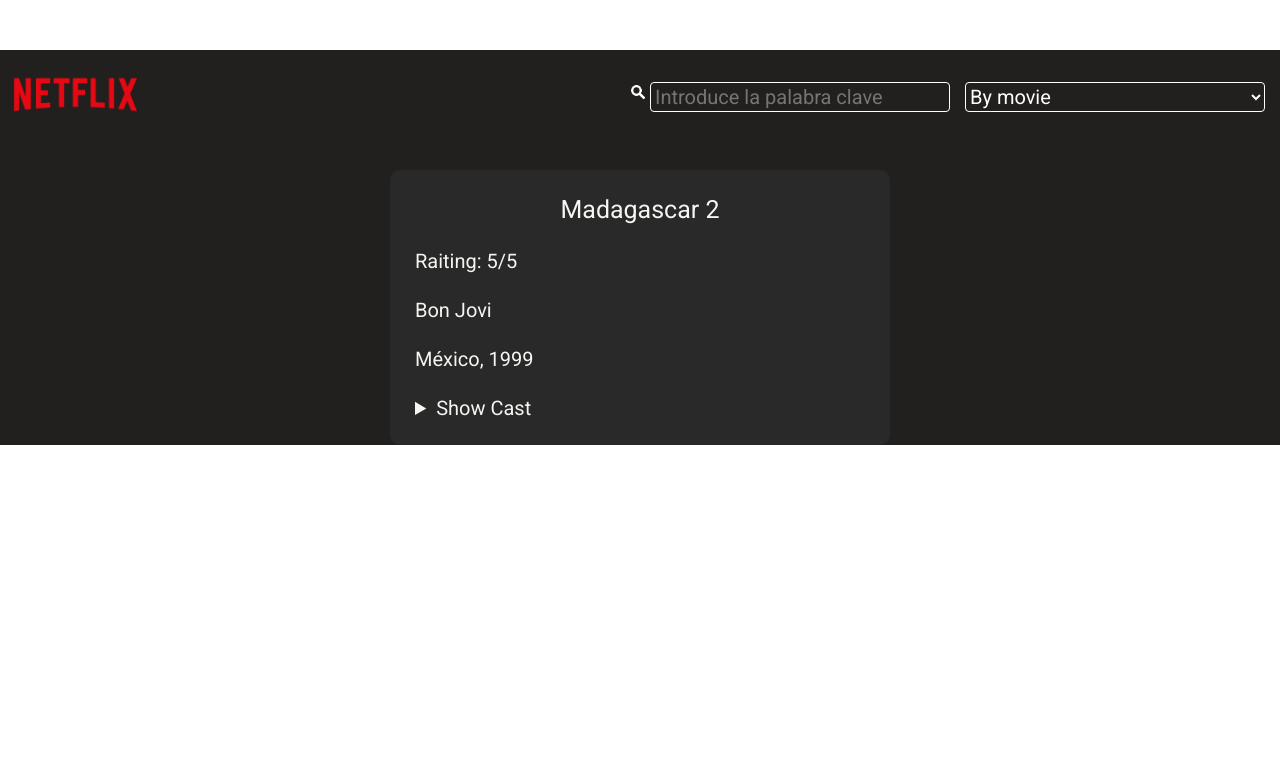
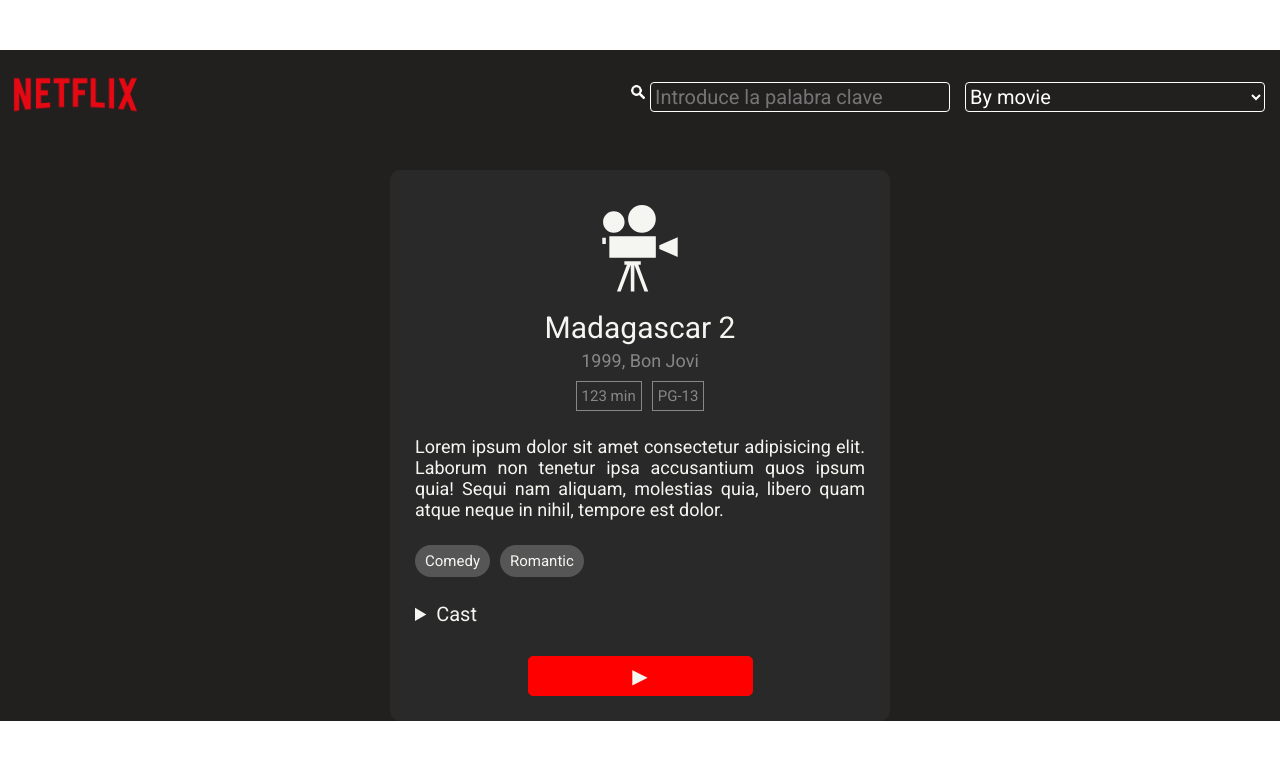
Before and after one commit to EinarLop/NetflixClone, a React (Create React App) app: page / in a window 1280 px wide. Shown: the top 760 px of the page. Built offline with nearby package versions, Linux system fonts and the light colour scheme.

Commit message:
Movie Card

```diff
--- a/package.json
+++ b/package.json
@@ -9,6 +9,7 @@
     "node-sass": "^6.0.0",
     "react": "^17.0.2",
     "react-dom": "^17.0.2",
+    "react-icons": "^4.2.0",
     "react-scripts": "4.0.3",
     "web-vitals": "^1.1.2"
   },
--- a/src/Components/MovieCard/MovieCard.jsx
+++ b/src/Components/MovieCard/MovieCard.jsx
@@ -1,19 +1,58 @@
 import styles from "./MovieCard.module.scss"
+import { GiFilmProjector, GiTv } from "react-icons/gi"
+
 
 const MovieCard = () => {
   return (
     <div className={styles.Wrapper}>
+      <div className={styles.IconContainer}>
+        <GiFilmProjector className={styles.Icon} />
+      </div>
+
+
+
+      {/* <GiTv className={styles.Icon} /> */}
       <p className={styles.Title}> Madagascar 2</p>
-      <p className={styles.Rating}> Raiting: 5/5</p>
-      <p className={styles.Director}> Bon Jovi</p>
-      <p className={styles.Country}> México, 1999</p>
-      <details >
+      <p className={styles.YearDirector}>1999, Bon Jovi</p>
+      <div className={styles.DurationRatingContainer}>
 
-        <summary className={styles.Cast}>Show Cast</summary>
+        <p className={styles.Duration}>123 min</p>
+        <p className={styles.Rating}> PG-13</p>
+
+      </div>
+
+
+
+      <p className={styles.Description}>
+        Lorem ipsum dolor sit amet consectetur adipisicing elit.
+        Laborum non tenetur ipsa accusantium quos ipsum quia!
+        Sequi nam aliquam, molestias quia, libero quam atque neque in nihil,
+      tempore est dolor.</p>
+      {/* <p className={styles.Rating}> Raiting: 5/5</p> */}
+
+
+      <div className={styles.GenresContainer}>
+
+        <p className={styles.Genre}>Comedy </p>
+        <p className={styles.Genre}>Romantic</p>
+
+      </div>
+
+      <details className={styles.Cast} >
+        <summary className={styles.ShowCast}>Cast</summary>
         <div className={styles.CastList}>
-          Shrek
+          <p className={styles.Actor}>Joe Rogan</p>
+          <p className={styles.Actor}>Joe Rogan</p>
+          <p className={styles.Actor}>Joe Rogan</p>
+          <p className={styles.Actor}>Joe Rogan</p>
+          <p className={styles.Actor}>Joe Rogan</p>
+          <p className={styles.Actor}>Joe Rogan</p>
         </div>
       </details>
+
+
+
+      <button className={styles.Button}>▶</button>
 
 
     </div>
--- a/src/Components/MovieCard/MovieCard.module.scss
+++ b/src/Components/MovieCard/MovieCard.module.scss
@@ -8,25 +8,24 @@
   background-color: #292929;
 }
 .Title,
-.Rating,
 .Director,
 .Country,
 .Year {
   width: 100%;
-  margin-bottom: 25px;
 }
 .Title {
-  font-size: 2.5rem;
+  font-size: 3rem;
   width: 100%;
   text-align: center;
+  margin-bottom: 5px;
 }
 
-.Rating {
-  font-size: 2rem;
-}
-
-.Director {
-  font-size: 2rem;
+.YearDirector {
+  font-size: 1.8rem;
+  text-align: center;
+  color: #888787;
+  width: 100%;
+  margin-bottom: 10px;
 }
 
 .Country {
@@ -37,10 +36,92 @@
   font-size: 2rem;
 }
 
+.ShowCast {
+  font-size: 2rem;
+  margin-bottom: 15px;
+  width: 100%;
+}
+
 .Cast {
-  font-size: 2rem;
+  width: 100%;
+  margin-bottom: 15px;
 }
 .CastList {
-  color: red;
+  display: flex;
+  justify-content: space-between;
+  gap: 10px;
+  flex-wrap: wrap;
+  margin-bottom: 25px;
+}
+
+.Actor {
+  font-size: 1.8rem;
+  &::before {
+    content: "★";
+    color: rgb(238, 215, 5);
+    margin-right: 5px;
+  }
+}
+
+.Icon {
+  width: 100px;
+  height: 100px;
+  justify-self: center;
+}
+
+.IconContainer {
+  display: flex;
+  justify-content: center;
+  width: 100%;
+  margin-bottom: 15px;
+}
+
+.Description {
+  font-size: 1.8rem;
+  text-align: justify;
+  margin-bottom: 25px;
+}
+
+.Duration,
+.Rating {
+  color: #888787;
+  padding: 5px;
+  font-size: 1.5rem;
+  border: 1px solid #888787;
+}
+
+.DurationRatingContainer {
+  width: 100%;
+  display: flex;
+  justify-content: center;
+  gap: 10px;
+  margin-bottom: 25px;
+}
+
+.GenresContainer {
+  width: 100%;
+  display: flex;
+  flex-direction: row;
+  justify-content: start;
+  gap: 10px;
+  margin-bottom: 25px;
+}
+
+.Genre {
+  background-color: #575656;
+  padding: 7px 10px;
+  font-size: 1.5rem;
+  border-radius: 20px;
+}
+
+.Button {
+  width: 50%;
+
+  background-color: red;
+
+  border: 1px solid red;
   font-size: 2rem;
+  border-radius: 5px;
+  margin: 0 auto;
+  height: 40px;
 }
```
Also changed, not shown: 1 other file (tests, documents, lock files or other folders).
